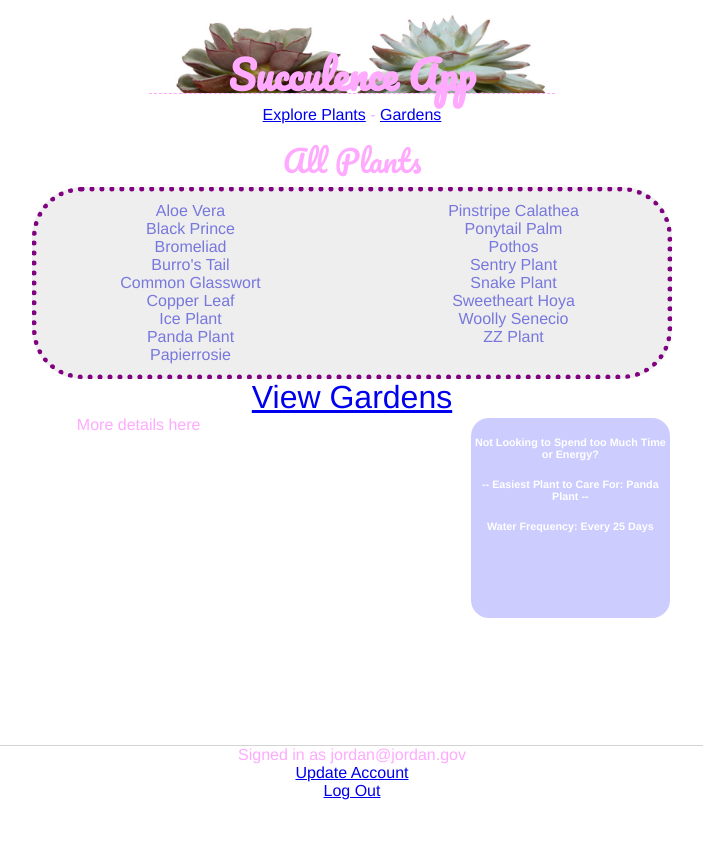
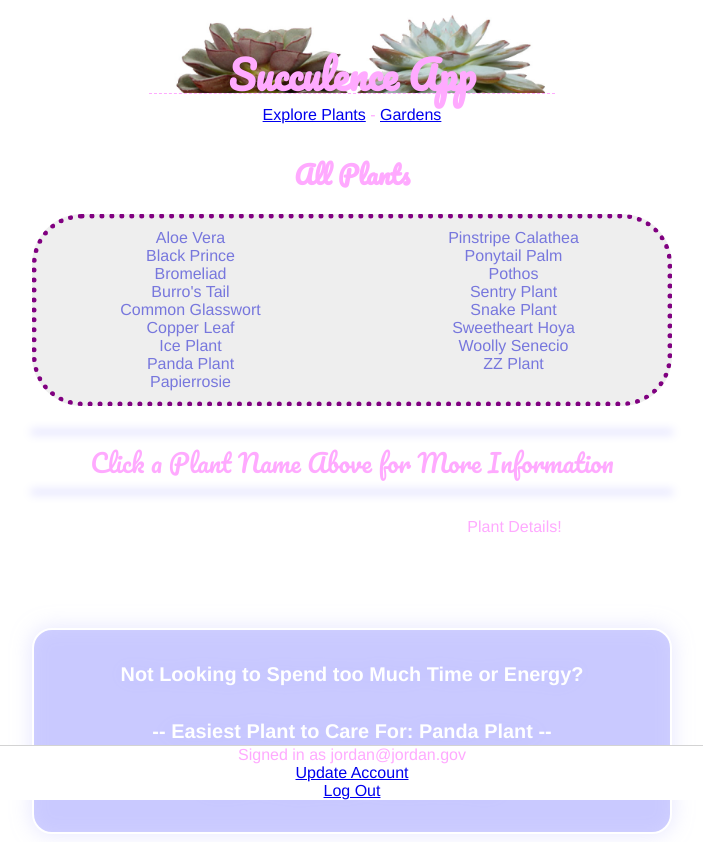
Before and after one commit to jordaninthewind/succulence-fis-project, a Rails app: page /plants in a window 1280 px wide. Shown: the whole page, without its empty margins (288-991 px from the left). Before the commit the page ends 800 px from the top, so only its background shows below. Run offline with Rails 7, Linux system fonts and the light colour scheme; a user stored in the database is signed in; data comes from the database, SQL or seed files in the repository; data that the repository does not hold is empty; style sheets or scripts are compiled from the project's sources; some libraries are stand-ins or nearby versions.

Commit message:
fixed grid system in plants index view

```diff
--- a/app/assets/javascripts/plants.js
+++ b/app/assets/javascripts/plants.js
@@ -26,15 +26,15 @@ function Plant(obj) {
 }
 
 Plant.prototype.dataBlobPic = function() {
-	return     `<div class="col-left">
+	return     `<div>
 					<img class="image_border" src='${this.image_url}' width="200px" height="200px">
 				</div>`;
 }
 
 Plant.prototype.dataBlobInfo = function() {
-	return     `<div id="plant-info" class="col-center"><br><br><br>
-					<div><em><strong>Name: </strong>${this.name}</em></div>
-			    	<div><em><strong>Watering Frequency:</strong> ${this.water_frequency}</em></div>
+	return     `<div id="plant-info"><br><br><br>
+					<div><em><strong>Name: </strong>${this.name}</em></div><br />
+			    	<div><em><strong>Watering Frequency:</strong> Every ${this.water_frequency}</em> Days</div><br />
 					<div><em><strong>Genus:</strong> ${this.genus}</em></div>
 				</div>`;
 }
@@ -52,7 +52,7 @@ function bindPlantsListeners() {
 }
 
 function getPlants() {
-	$("div#plant_container").empty();
+	$("div#plant-container").empty();
 	fetch('/plants.json', {credentials: 'same-origin'})
 		.then(res => { res.json() })
 		.then(function(json) {
@@ -63,7 +63,7 @@ function getPlants() {
 }
 
 function getPlantInfo() {
-	$("div#plant_container div a").on('click', function(e) {
+	$("div#plant-container div a").on('click', function(e) {
 		e.preventDefault();
 
 		var url = $(this).attr('href');
@@ -76,7 +76,7 @@ function getPlantInfo() {
 
 function plantPartialUpdater(obj) {
 	var currentPlant = new Plant(obj);
-	$("div.plant_show").html(currentPlant.dataBlobPic());
+	$("div.plant-show").html(currentPlant.dataBlobPic());
 	$("div.plant-show-detail").html(currentPlant.dataBlobInfo());
 }
 
--- a/app/assets/stylesheets/application.css
+++ b/app/assets/stylesheets/application.css
@@ -76,15 +76,21 @@
 		font-family: Helvetica;
 	}
 
-	#plant_container {
+	#plant-container {
 		background-color: #eee;
 		border-radius: 50px;
 		padding: 10px 0 10px 0;
 		border: 5px dotted purple;
 	}
 
+	hr {
+	    border: 0;
+	    height: 0; /* Firefox... */
+    	box-shadow: 0 0 10px 1px #aaf;
+	}
+
 	.medium-text {
-		font-size: 30px;
+		font-size: 25px;
 		font-family: Pacifico;
 	}
 
@@ -100,30 +106,27 @@
 	    border-radius: 35px;
 	}
 
-	#plant_commentary {
+	#plant-commentary {
 		width: auto;
-		height: 200px;
-		margin-left: 10px;
-		background-color: rgba(170,170,255,.6);
+		height: auto;
+		background-color: rgba(170,170,255,.5);
 		color: white;
-		font-size: 13px;
-		text-align: center;
+		font-size: 1.5em;
 		border: 2px solid white;
 		border-radius: 20px;
-		/*filter: drop-shadow(10px 10px 7px #ccf);*/
+		filter: drop-shadow(0 0 10px rgba(170,170,255,.5));
+		grid-column: 1 / 3;
 	}
 
 	#plant-info {
-		margin-top: 10px;
 		width: auto;
-		height: 200px;
+		height: auto;
 		margin-left: 10px;
 		color: #000;
 		font-size: 13px;
 		text-align: center;
-		border: 2px solid #faf;
-		border-radius: 50px;
-		filter: drop-shadow(10px 10px 7px #ccf);
+		/*border: 2px solid #faf;*/
+		/*filter: drop-shadow(10px 10px 7px #ccf);*/
 	}
 
 	.viewer {
@@ -143,23 +146,8 @@
 
 	.plant-grid {
 		display: grid;
-		grid-template-columns: repeat(3, 1fr);
-		grid-auto-rows: 200px;
-		/*minmax(100px, auto);*/
-	}
-
-	.col-left {
-		grid-column: 2;
-		grid-row: 1;
-	}
-
-	.col-center {
-		grid-column: 1;
-		grid-row: 1;
-	}
-
-	.col-right {
-		grid-column: 3;
-		grid-row: 1;
+		grid-template-columns: repeat(2, 1fr);
+		grid-auto-rows: minmax(100px, auto);
+		grid-gap: 10px;
 	}
 }
--- a/app/views/plants/index.html.erb
+++ b/app/views/plants/index.html.erb
@@ -1,20 +1,22 @@
-<div class="medium-text">All Plants</div>
-
+<br><div class="medium-text"><strong>All Plants</strong></div>
+<br>
 <div>
-	<div id="plant_container" class="container">
+	<div id="plant-container" class="container">
 		<% @plants.each do |plant| %>
 
 		<div><%= link_to plant.name, plant_path(plant), {:style=>'color:#77d;text-decoration:none;'} %><%if current_user.admin %><%= link_to "Edit", edit_admin_plant_path(plant) %><%end%></div>
 		<% end %>
 
 	</div>
-	<%= link_to "View Gardens", gardens_path, { :style=>"font-size:2em;"} %>
+	<br><hr>
+	<div class="medium-text">Click a Plant Name Above for More Information</div>
+	<hr><br>
 	<div class="plant-grid">
-		<div class="plant_show">More details here</div>
 		<div class="plant-show-detail"></div>
-		<div id="plant_commentary" class="col-right">
+		<div class="plant-show">Plant Details!</div>
+		<div id="plant-commentary">
 			<h5>Not Looking to Spend too Much Time or Energy?</h5>
-			<h5><strong> -- Easiest Plant to Care For: <%= Plant.low_demand.name %> -- </strong></h5>
+			<h5>-- Easiest Plant to Care For: <%= Plant.low_demand.name %> --</h5>
 			<h5>Water Frequency: Every <%= Plant.low_demand.water_frequency%> Days</h5>
 		</div>
 	</div>
```
Also changed, not shown: 1 other file.
